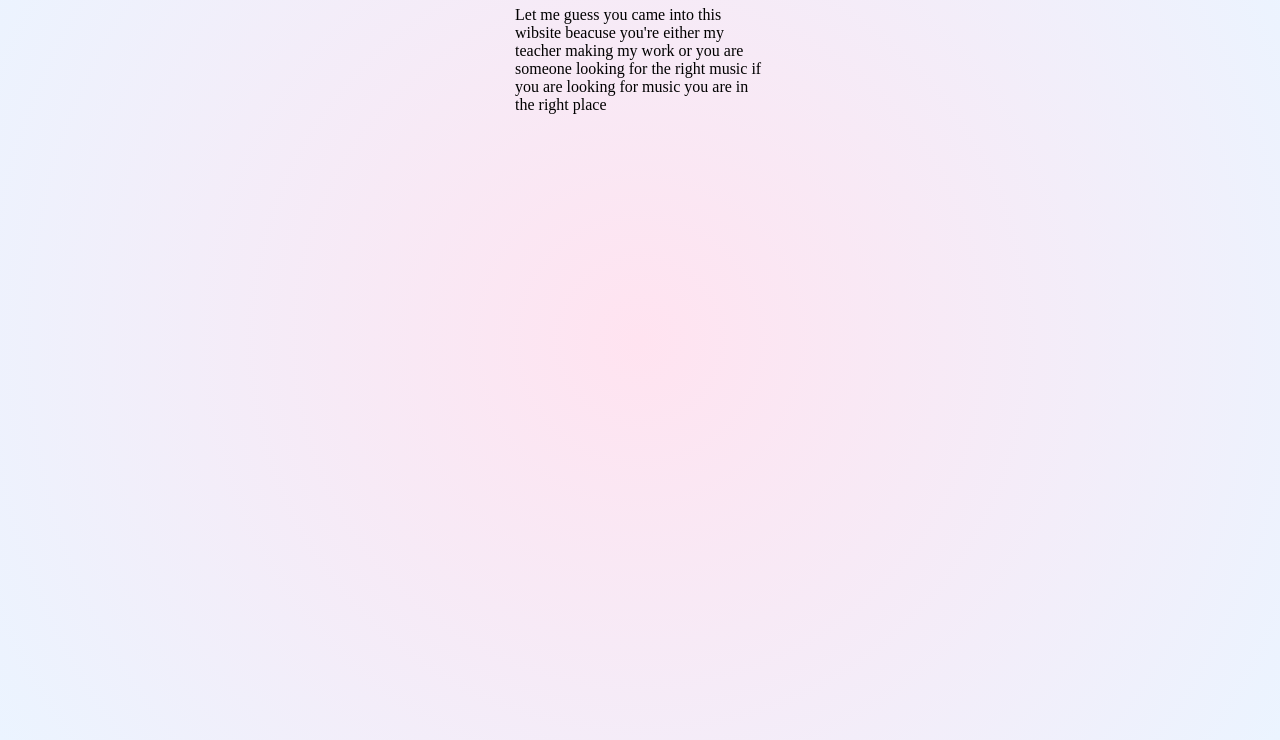
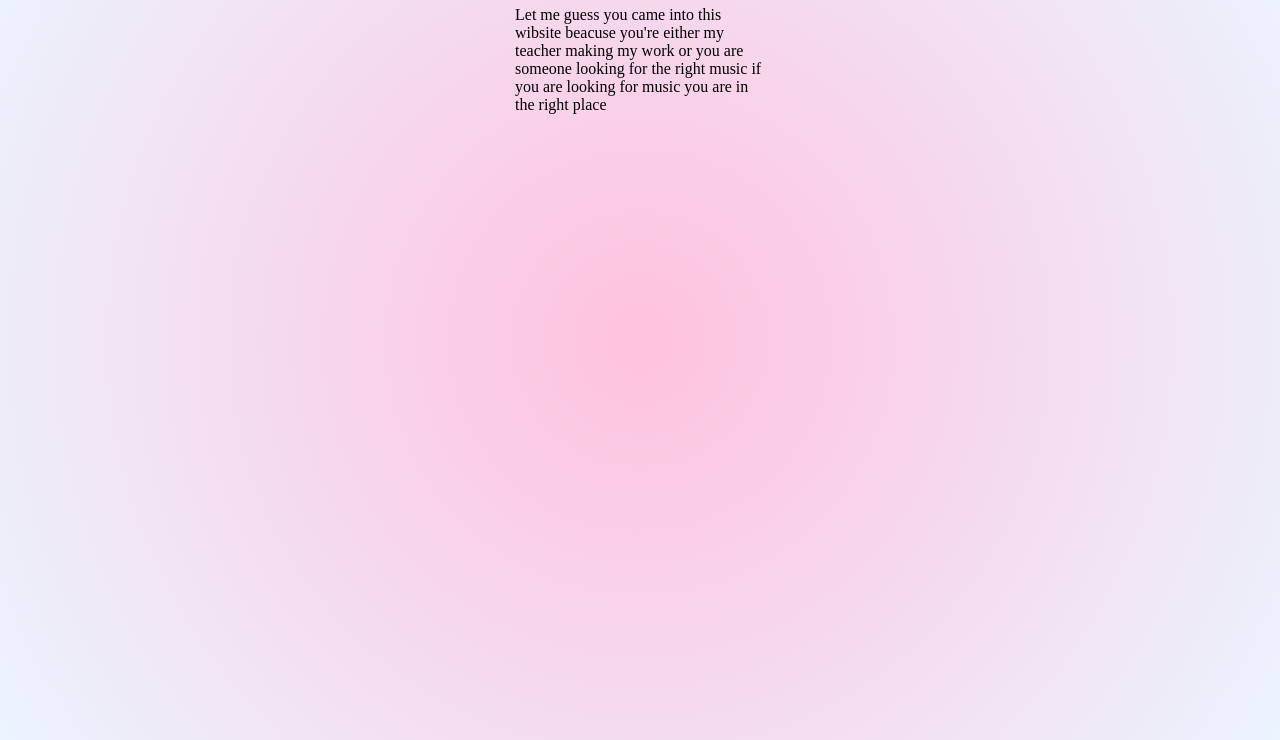
Before and after one commit to lj9342/Music, a plain HTML site: page index.html in a window 1280 px wide. Shown: the part 60-800 px from the top of the page. Drawn offline with Linux system fonts and the light colour scheme.

Commit message:
Update index.html

```diff
--- a/index.html
+++ b/index.html
@@ -1,9 +1,8 @@
 <html>
 <head>
 <style>
-body{
-background: rgb(255,227,240);
-background: radial-gradient(circle, rgba(255,227,240,1) 0%, rgba(235,244,255,1) 100%);
+body{background: rgb(255,193,222);
+background: radial-gradient(circle, rgba(255,193,222,1) 0%, rgba(235,244,255,1) 100%);
 }
 
 .content {
```
